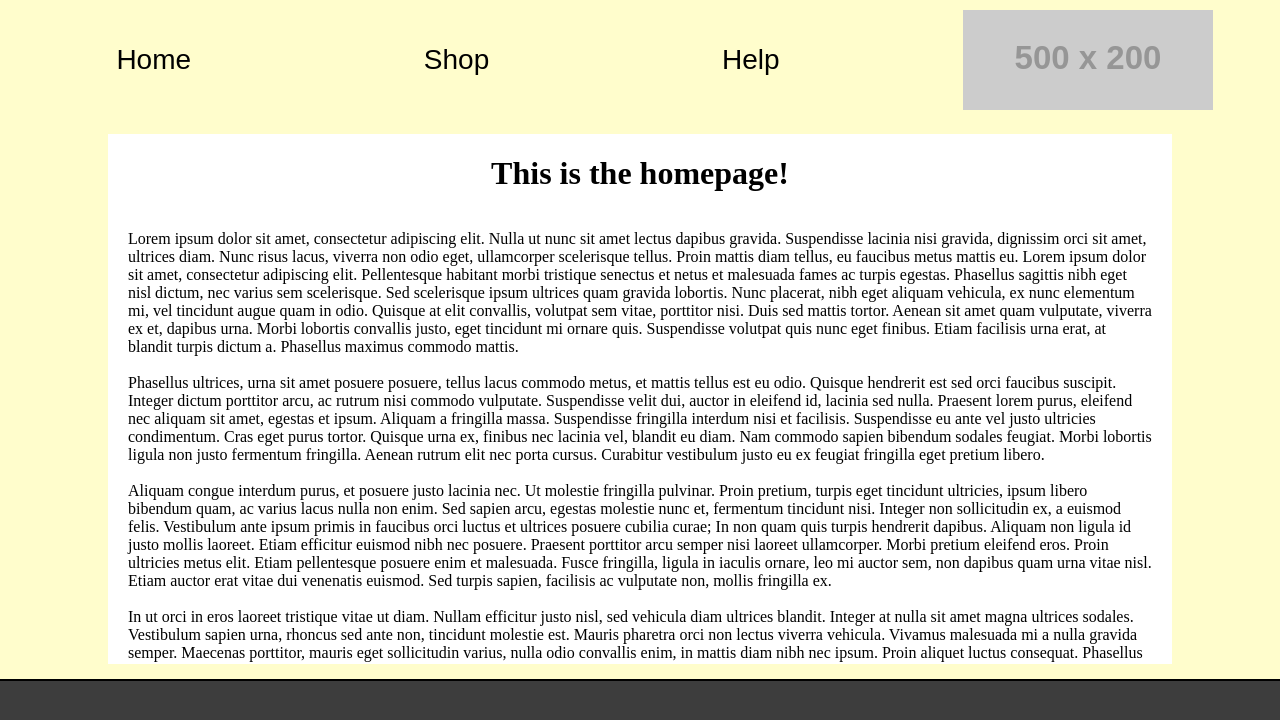
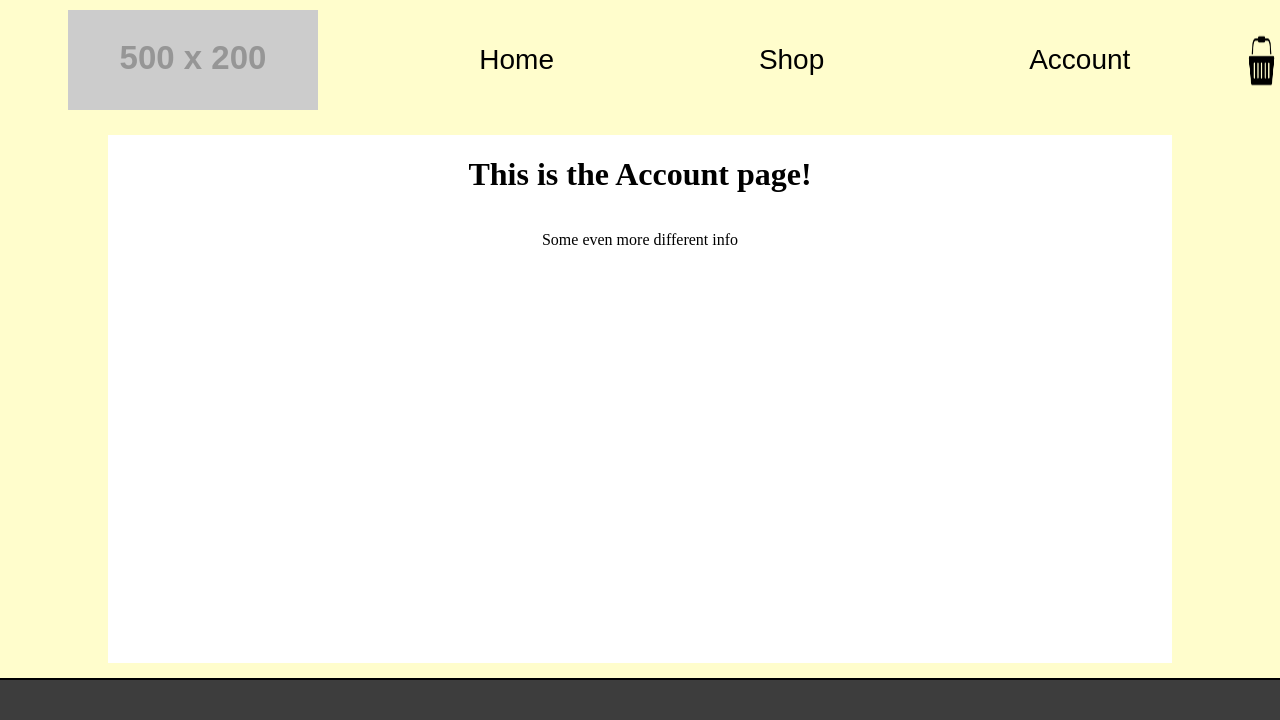
Before and after one commit to CameronJYoung/camerons-shop, a React (Create React App) app in the folder frontend/: page /account in a window 1280 px wide. Shown: the top 720 px of the page. Built offline with nearby package versions, Linux system fonts and the light colour scheme.

Commit message:
Added account instead of help page, added basket icon

```diff
--- a/frontend/src/App.js
+++ b/frontend/src/App.js
@@ -7,7 +7,7 @@ import Footer from './components/Footer/Footer';
 
 import Home from './pages/Home/Home'
 import Shop from './pages/Shop/Shop'
-import Help from './pages/Help/Help'
+import Account from './pages/Account/Account'
 
 function App() {
   return (
@@ -18,7 +18,7 @@ function App() {
 			<div className="mainContent">
 				<Switch>
 					<Route path="/shop" component={Shop}></Route>
-					<Route path="/help" component={Help}></Route>
+					<Route path="/account" component={Account}></Route>
 					<Route path="/" component={Home}></Route>
 				</Switch>
 
--- a/frontend/src/components/Header/Header.css
+++ b/frontend/src/components/Header/Header.css
@@ -2,6 +2,8 @@
 
 .mainHeader {
 	width: 100%;
+	margin-left: 10px;
+	margin-right: 10px;
 	height: 15%;
 	display: flex;
 	background: #fffdcc;
@@ -58,6 +60,17 @@
 	width: 30%;
 }
 
+.mainBasketIcon {
+	display: flex;
+	justify-content: center;
+	align-items: center;
+}
+
+.mainBasketIcon > img{
+	height: 50%;
+	width: 50%;
+}
+
 /* Header component responsive */
 
 @media screen and (max-width: 915px) {
@@ -68,8 +81,11 @@
 		margin-bottom: 25px;
 		margin-top: 20px;
 	}
+	.mainHeaderNav > ul > li{
+		padding: 8px;
+	}
 	.mainHeaderIcon {
-		margin-bottom: 10px;
+		margin-top: 10px;
 	}
 	.mainHeaderIcon > img{
 		width: 125px;
--- a/frontend/src/components/Header/Header.js
+++ b/frontend/src/components/Header/Header.js
@@ -2,11 +2,15 @@ import React from "react";
 import {Link} from "react-router-dom";
 
 import './Header.css';
+import BasketImg from './imgs/basket-icon.png'
 
 export default class Header extends React.Component {
 	render() {
 		return (
 			<header className="mainHeader">
+				<div className="mainHeaderIcon">
+					<img src={"https://dummyimage.com/500x200/000/fff"} alt="logo"></img>
+				</div>
 				<nav className="mainHeaderNav">
 					<ul>
 						<li>
@@ -22,14 +26,14 @@ export default class Header extends React.Component {
 						</li>
 
 						<li>
-							<Link to="/help">
-								Help
+							<Link to="/account">
+								Account
 							</Link>
 						</li>
 					</ul>
 				</nav>
-				<div className="mainHeaderIcon">
-					<img src={"https://dummyimage.com/500x200/000/fff"} alt="logo"></img>
+				<div className="mainBasketIcon">
+					<img src={BasketImg} alt="basket-icon"></img>
 				</div>
 			</header>
 		)
--- /dev/null
+++ b/frontend/src/pages/Account/Account.js
@@ -0,0 +1,15 @@
+import React from "react";
+
+import '../pages.css';
+import './Account.css';
+
+export default class Account extends React.Component {
+	render() {
+		return (
+			<div className="pageContainer">
+				<h1>This is the Account page!</h1>
+				<p>Some even more different info</p>
+			</div>
+		)
+	}
+}
```
Also changed, not shown: frontend/src/components/Header/imgs/basket-icon.png (added), frontend/src/pages/Account/Account.css (added), 1 other file (tests, documents, lock files or other folders).
